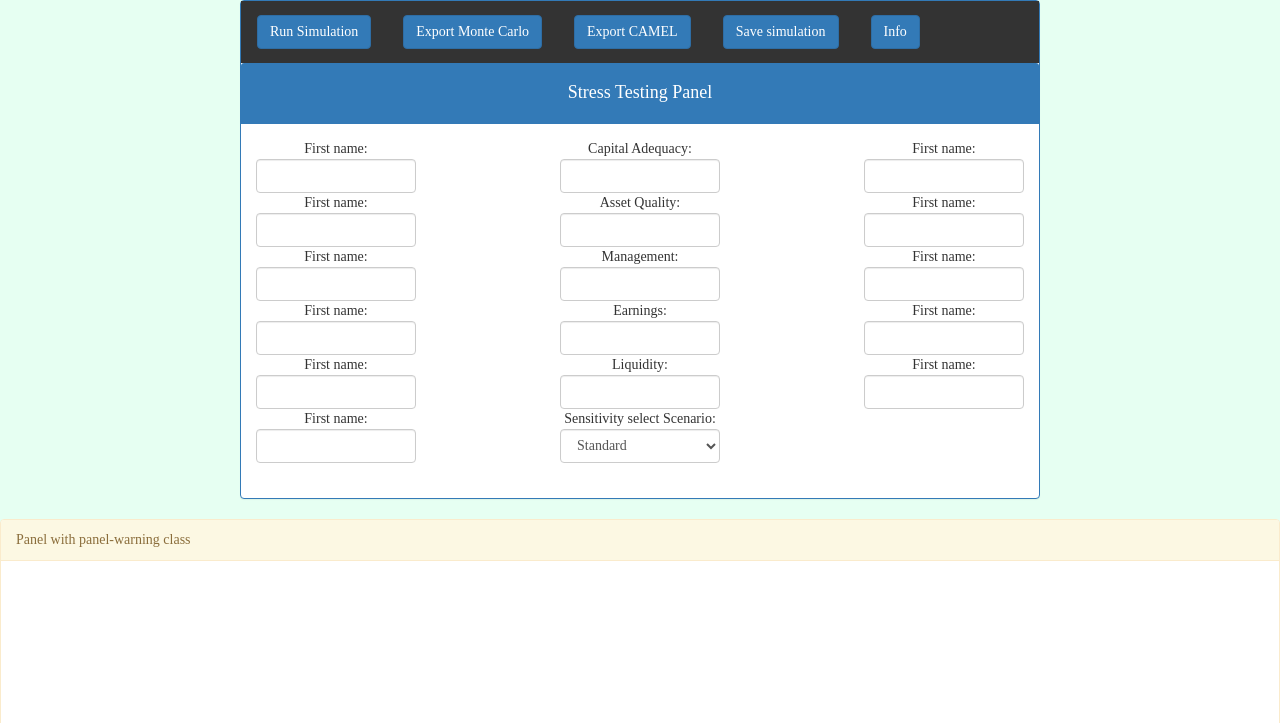
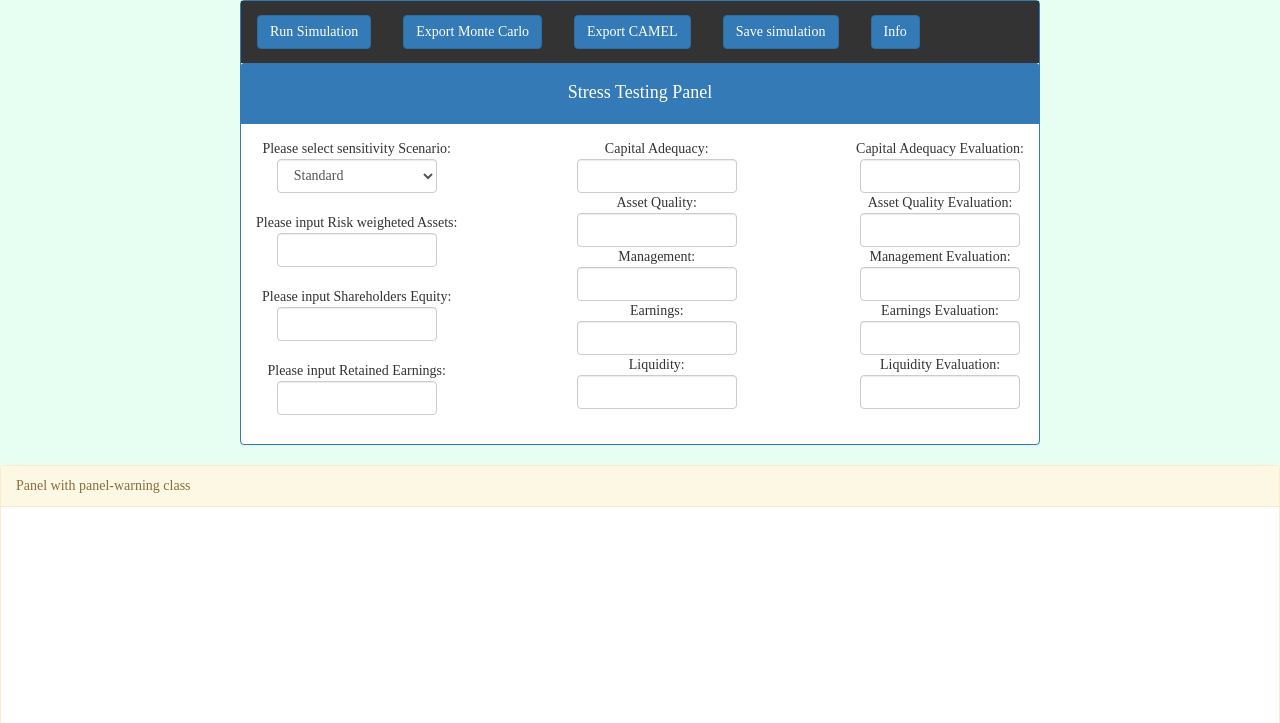
Before and after one commit to AlexMavromatis/StRest, a PHP site: page /wd/test2 in a window 1280 px wide. Shown: the top 723 px of the page. Run offline with PHP 8.4, Linux system fonts and the light colour scheme; some libraries are stand-ins or nearby versions.

Commit message:
Test inputs complete

```diff
--- a/test2.php
+++ b/test2.php
@@ -69,28 +69,33 @@ li a:hover {
 
       <div class="panel-heading"><center><h4>Stress Testing Panel</h4></center></div>
       <div class="panel-body"><form>
-   <div class="right">First name: <input type="text" id="first"  class="form-control" style="width: 160px">
+   <div class="right">
 
-      First name: <input type="text" id="second"  class="form-control" style="width: 160px">
-
-      First name: <input type="text" id="third"  class="form-control" style="width: 160px">
+      Capital Adequacy Evaluation: <input type="text" id="shareEquity"  class="form-control" style="width: 160px">
+      Asset Quality Evaluation: <input type="text" id="third"  class="form-control" style="width: 160px">
 
 
-      First name: <input type="text" id="second"  class="form-control" style="width: 160px">
+      Management Evaluation: <input type="text" id="second"  class="form-control" style="width: 160px">
 
-      First name: <input type="text" id="third"  class="form-control" style="width: 160px"></div>
+      Earnings Evaluation: <input type="text" id="third"  class="form-control" style="width: 160px">
+      Liquidity Evaluation: <input type="text" id="third"  class="form-control" style="width: 160px"></div>
 
+      <div class="left">
 
-      <div class="left">First name: <input type="text" id="first"  class="form-control" style="width: 160px">
-
-      First name: <input type="text" id="second"  class="form-control" style="width: 160px">
-
-      First name: <input type="text" id="third"  class="form-control" style="width: 160px">
-       First name: <input type="text" id="first"  class="form-control" style="width: 160px">
-
-      First name: <input type="text" id="second"  class="form-control" style="width: 160px">
-
-      First name: <input type="text" id="third"  class="form-control" style="width: 160px"></div>
+Please select sensitivity Scenario:
+       <select class="form-control" id="scenario" style="width: 160px">
+       <option value="Standard">Standard</option>
+       <option value="medium">Medium</option>
+       <option value="Extreme">Extreme</option>
+       </select>
+</br>
+	Please input Risk weigheted Assets: <input type="text" id="RiskwAssets"  class="form-control" style="width: 160px">
+    </br>
+     Please input Shareholders Equity: <input type="text" id="shareEquity"  class="form-control" style="width: 160px"
+>
+</br>
+ Please input Retained Earnings: <input type="text" id="RetainedEarnings"  class="form-control" style="width: 160px">
+      </div>
        <div class="middle">
        Capital Adequacy: <input type="text" id="first"  class="form-control" style="width: 160px">
 
@@ -101,12 +106,6 @@ li a:hover {
 
       Liquidity: <input type="text" id="second"  class="form-control" style="width: 160px">
 
-      Sensitivity select Scenario:
-       <select class="form-control" style="width: 160px">
-       <option value="Standard">Standard</option>
-       <option value="medium">Medium</option>
-       <option value="Extreme">Extreme</option>
-       </select>
 
           </form>
           </br>
```
